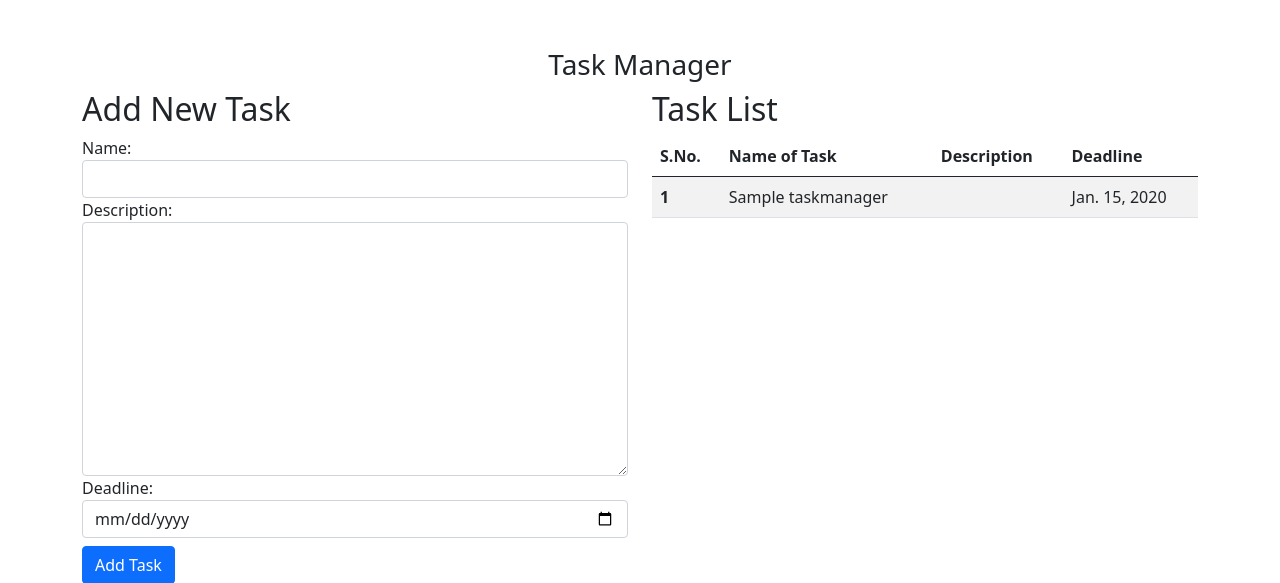
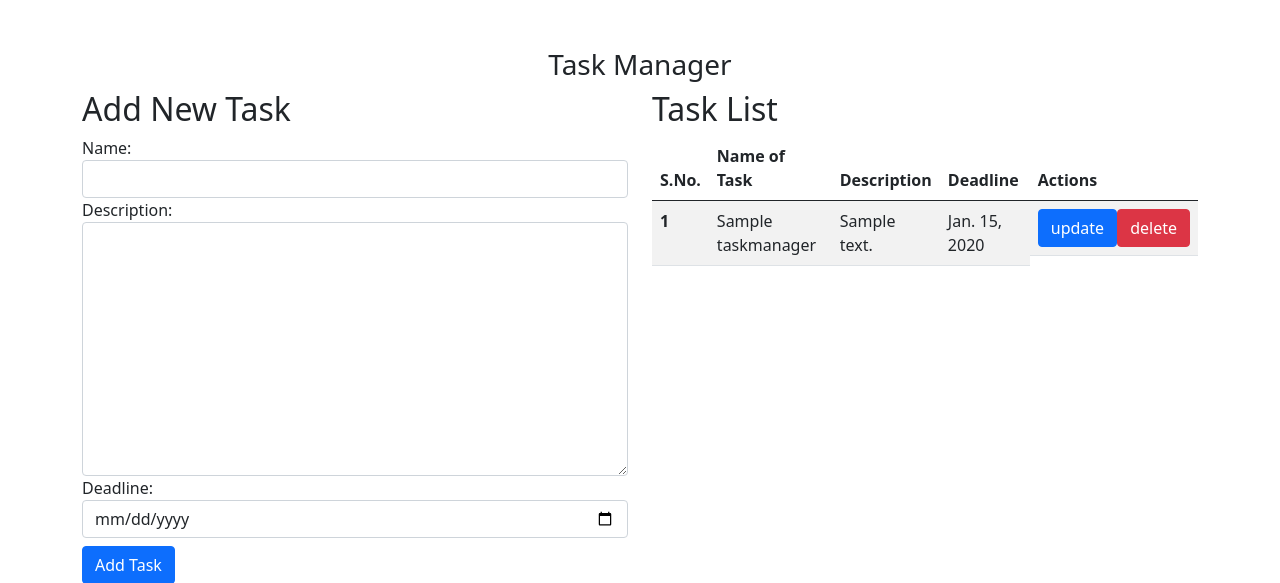
Before and after one commit to devdesignerprakash/todo_python, a Django app: page / in a window 1280 px wide. Shown: the top 583 px of the page. Run offline with Django 5.2, Linux system fonts and the light colour scheme; tables that the repository leaves empty hold one stand-in row (values such as "Sample post").

Commit message:
action button added

```diff
--- a/project/app/templates/app/tasks.html
+++ b/project/app/templates/app/tasks.html
@@ -6,6 +6,7 @@
       <th scope="col">Name of Task</th>
       <th scope="col">Description</th>
       <th scope="col">Deadline</th>
+      <th scope="col">Actions</th>
     </tr>
   </thead>
   <tbody>
@@ -14,8 +15,12 @@
     <tr>
       <th scope="row">{{ forloop.counter }}</th>
       <td>{{ task.name }}</td>
-      <td>{{ task.description }}</td>
+      <td>{{ task.desc }}</td>
       <td>{{ task.deadline }}</td>
+      <td class="d-flex">
+        <button class="btn btn-primary m">update</button>
+        <button class="btn btn-danger">delete</button>
+      </td>
     </tr>
       {% endfor %}
     {% else %}
```
